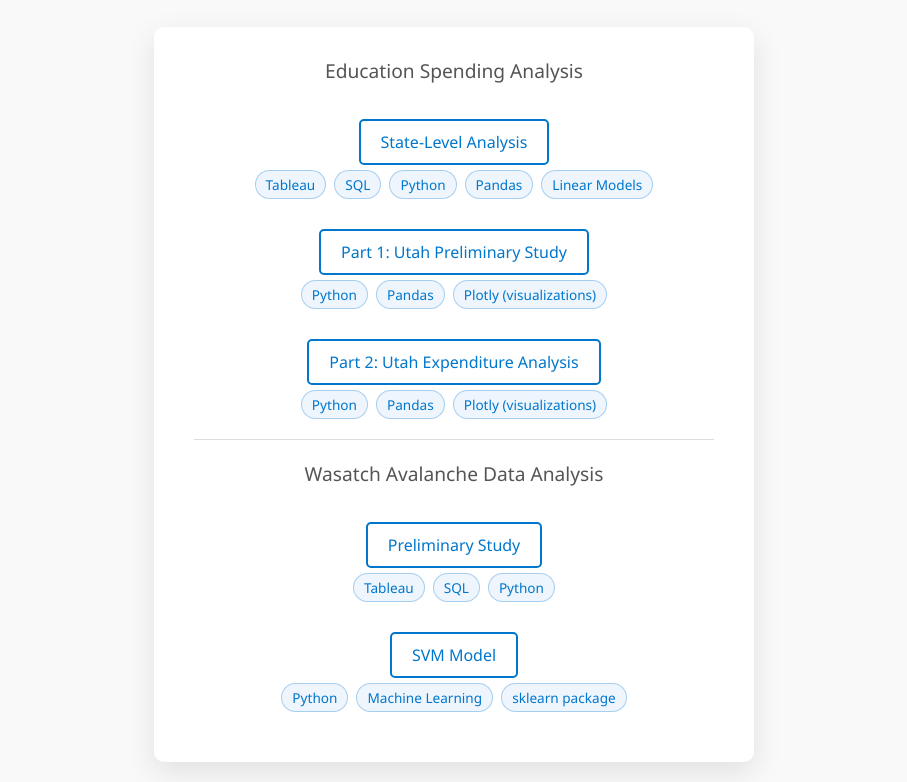
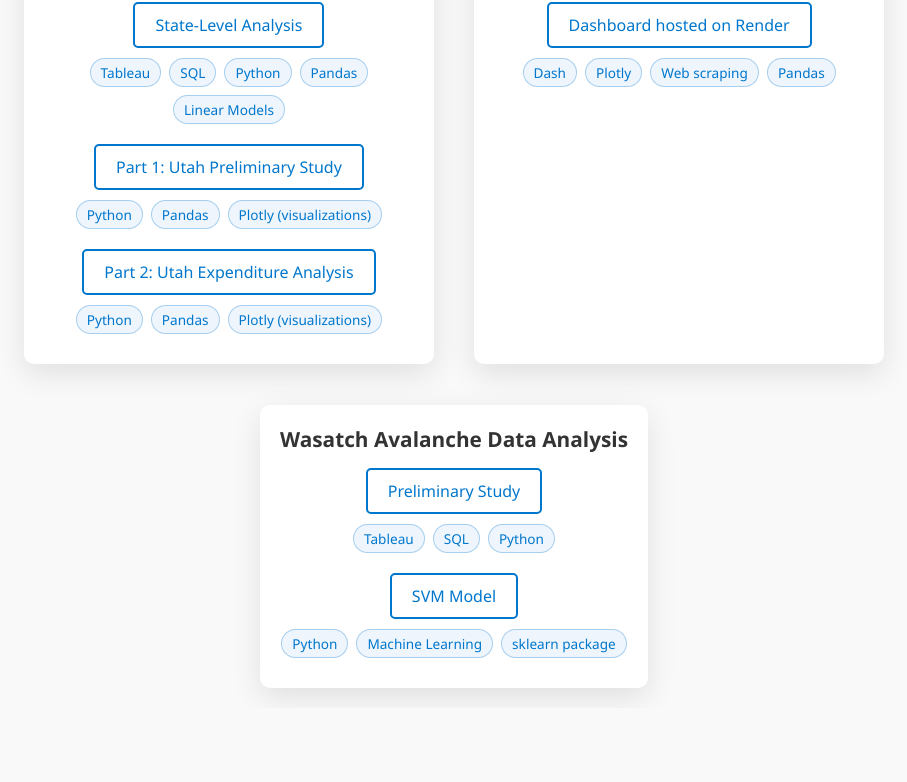
Before and after one commit to joncheryl/joncheryl.github.io, a plain HTML site: page index.html in a window 1280 px wide. Shown: the part 337-1119 px from the top of the page, without its empty margins (186-1093 px from the left). After the commit the page ends 1045 px from the top, so only its background shows below. Drawn offline with Linux system fonts and the light colour scheme.

Commit message:
added nps dashboard

```diff
--- a/index.html
+++ b/index.html
@@ -1,5 +1,6 @@
 <!DOCTYPE html>
 <html lang="en">
+
 <head>
   <meta charset="UTF-8">
   <meta name="viewport" content="width=device-width, initial-scale=1.0">
@@ -22,7 +23,8 @@
       min-height: 100vh;
       padding: 20px;
       color: #333;
-      flex-direction: column; /* Stack the elements vertically */
+      flex-direction: column;
+      /* Stack the elements vertically */
     }
 
     .header {
@@ -88,7 +90,11 @@
     }
 
     .project-item {
-      margin-bottom: 20px;
+      display: flex;
+      flex-direction: column;
+      align-items: center; /* centers children horizontally */
+      margin-bottom: 10px;
+      text-align: center; /* optional: center text inside children */
     }
 
     .skills {
@@ -96,7 +102,8 @@
       justify-content: center;
       flex-wrap: wrap;
       gap: 8px;
-      margin-bottom: 15px;
+      margin-bottom: 0px;
+      margin-top: 5px;
     }
 
     .skill-tag {
@@ -113,6 +120,28 @@
       border: none;
       border-top: 1px solid #ddd;
       margin: 20px 0;
+    }
+
+    .content-columns {
+      display: flex;
+      gap: 40px;
+      justify-content: center;
+      flex-wrap: wrap;
+    }
+
+    .content-column {
+      background-color: white;
+      padding: 20px;
+      border-radius: 10px;
+      box-shadow: 0 10px 30px rgba(0, 0, 0, 0.1);
+      flex: 1 1 300px;
+      max-width: 500px;
+    }
+
+    .content-column h2 {
+      text-align: center;
+      font-size: 1.3rem;
+      margin-bottom: 5px;
     }
 
     /* Responsive adjustments */
@@ -140,27 +169,30 @@
     }
   </style>
 </head>
+
 <body>
 
   <!-- Header section: John Sherrill, Data Analysis Portfolio, email, github -->
   <div class="header">
     <h1>John Sherrill</h1>
     <hr>
-    <div><a href="mailto:prof.sherrill@gmail.com">prof.sherrill@gmail.com</a></div>
-    <br>
-    <div><a href="https://github.com/joncheryl">github.com/joncheryl</a></div>
-    <br>
+    <a href="mailto:prof.sherrill@gmail.com">prof.sherrill@gmail.com</a>
+    |
+    <a href="https://github.com/joncheryl">github.com/joncheryl</a>
+    |
     <a href="https://raw.githack.com/joncheryl/joncheryl.github.io/master/resume.pdf">Resume</a>
     <hr>
     <h2>Data Analysis Portfolio:</h2>
   </div>
 
   <!-- Main content section -->
-  <div class="content">
+  <div class="content-columns">
+    <div class="content-column">
       <h2>Education Spending Analysis</h2>
 
       <div class="project-item">
-      <a href="https://raw.githack.com/joncheryl/ed/main/state_level_eda.html" class="project-link">State-Level Analysis</a>
+        <a href="https://raw.githack.com/joncheryl/ed/main/state_level_eda.html" class="project-link">State-Level
+          Analysis</a>
         <div class="skills">
           <span class="skill-tag">Tableau</span>
           <span class="skill-tag">SQL</span>
@@ -171,7 +203,8 @@
       </div>
 
       <div class="project-item">
-      <a href="https://raw.githack.com/joncheryl/ed/main/state_level.html" class="project-link">Part 1: Utah Preliminary Study</a>
+        <a href="https://raw.githack.com/joncheryl/ed/main/state_level.html" class="project-link">Part 1: Utah
+          Preliminary Study</a>
         <div class="skills">
           <span class="skill-tag">Python</span>
           <span class="skill-tag">Pandas</span>
@@ -180,16 +213,36 @@
       </div>
 
       <div class="project-item">
-      <a href="https://raw.githack.com/joncheryl/ed/main/state_level_spending.html" class="project-link">Part 2: Utah Expenditure Analysis</a>
+        <a href="https://raw.githack.com/joncheryl/ed/main/state_level_spending.html" class="project-link">Part 2: Utah
+          Expenditure Analysis</a>
         <div class="skills">
           <span class="skill-tag">Python</span>
           <span class="skill-tag">Pandas</span>
           <span class="skill-tag">Plotly (visualizations)</span>
         </div>
       </div>
+    </div>
+
+    <!-- <hr> -->
+
+    <div class="content-column">
+      <h2>National Park Service Dashboard</h2>
+
+      <div class="project-item">
+        <a href="https://nps-dashboard.onrender.com/" class="project-link">Dashboard hosted on Render</a>
+        <div class="skills">
+          <span class="skill-tag">Dash</span>
+          <span class="skill-tag">Plotly</span>
+          <span class="skill-tag">Web scraping</span>
+          <span class="skill-tag">Pandas</span>
+        </div>
+      </div>
+    </div>
+  </div>
 
   <hr>
-
+  <div class="content-columns">
+    <div class="content-column">
       <h2>Wasatch Avalanche Data Analysis</h2>
 
       <div class="project-item">
@@ -210,6 +263,8 @@
         </div>
       </div>
     </div>
+  </div>
+  </div>
+</body>
 
-</body>
 </html>
```
Lines whose indentation alone changed are shown as unchanged.
